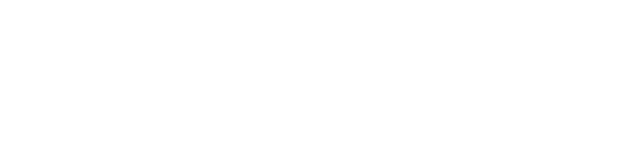
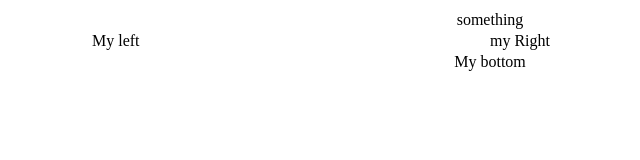
Before and after one commit to griffinsdesigns/ResponsiveEmail, a plain HTML site: page index.html in a window 1280 px wide. Shown: the whole page, without its empty margins (150-790 px from the left). Drawn offline with Linux system fonts and the light colour scheme.

Commit message:
Email structure

```diff
--- a/index.html
+++ b/index.html
@@ -3,8 +3,50 @@
 <head>
 <meta charset="utf-8">
 <title>Responsive Email Code Sample</title>
+
+<style>
+	table{
+		width:800px;
+	}
+
+	.leftColumn, .rightColumn {
+		width: 50%;
+	}
+
+	@media screen and (max-width:480px){
+		table{
+			width:100%;
+		}
+	}
+
+	@media screen and (max-width:320px){
+		.leftColumn, .rightColumn {
+			width:100%;
+		}
+	}
+
+</style>
 </head>
 
 <body>
+<center>
+	<table>
+		<tbody>
+			<tr>
+				<td style="text-align: center;">something</td>
+
+			</tr>
+			<tr>
+				<td class="leftColumn" style="float:left;margin:0;padding:0;">My left</td>
+				<td class="rightColumn" style="float:right;margin:0;padding:0;">my Right</td>
+			</tr>
+			<tr>
+				<td style="text-align: center;">
+					My bottom
+				</td>
+			</tr>
+		</tbody>
+	</table>
+</center>
 </body>
 </html>
```
